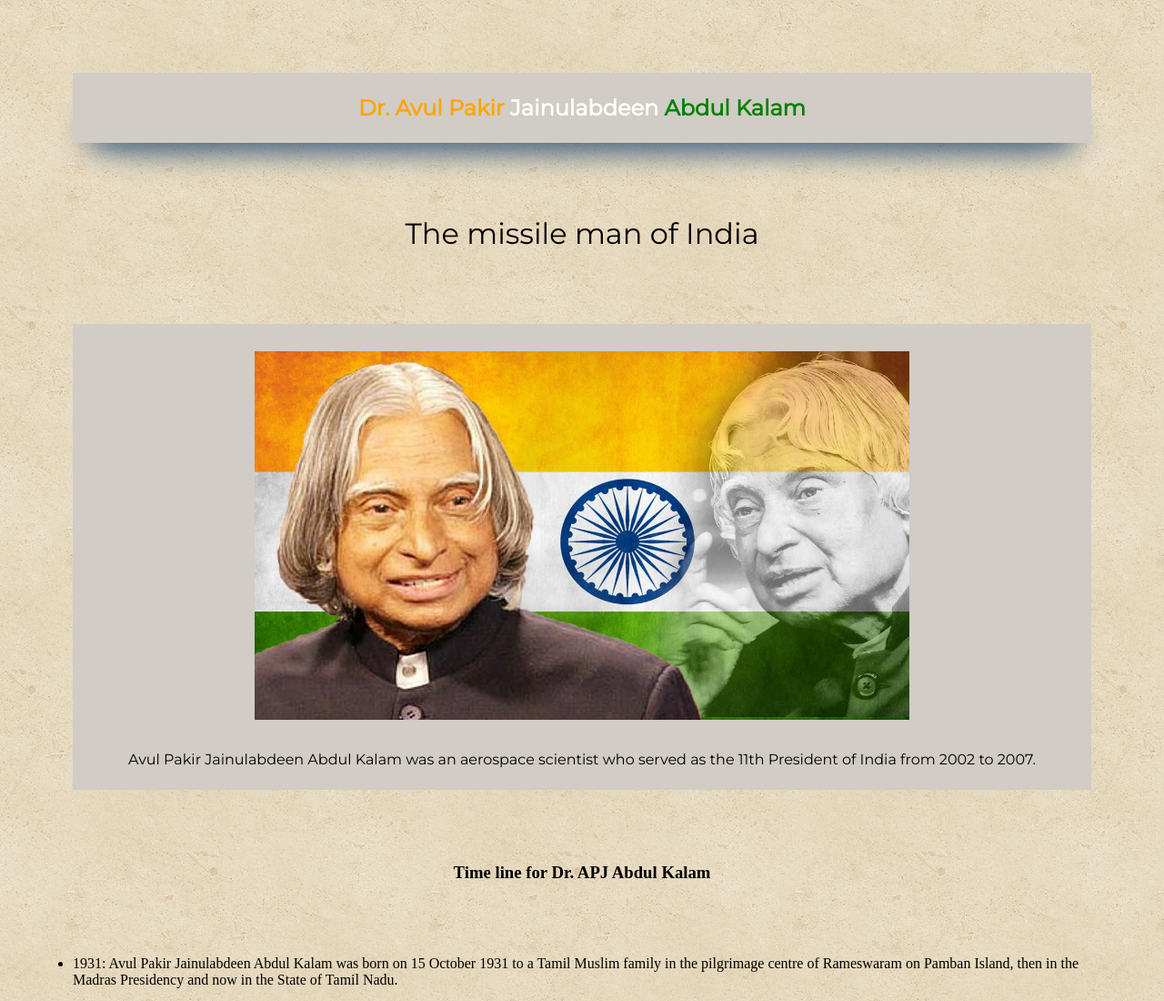
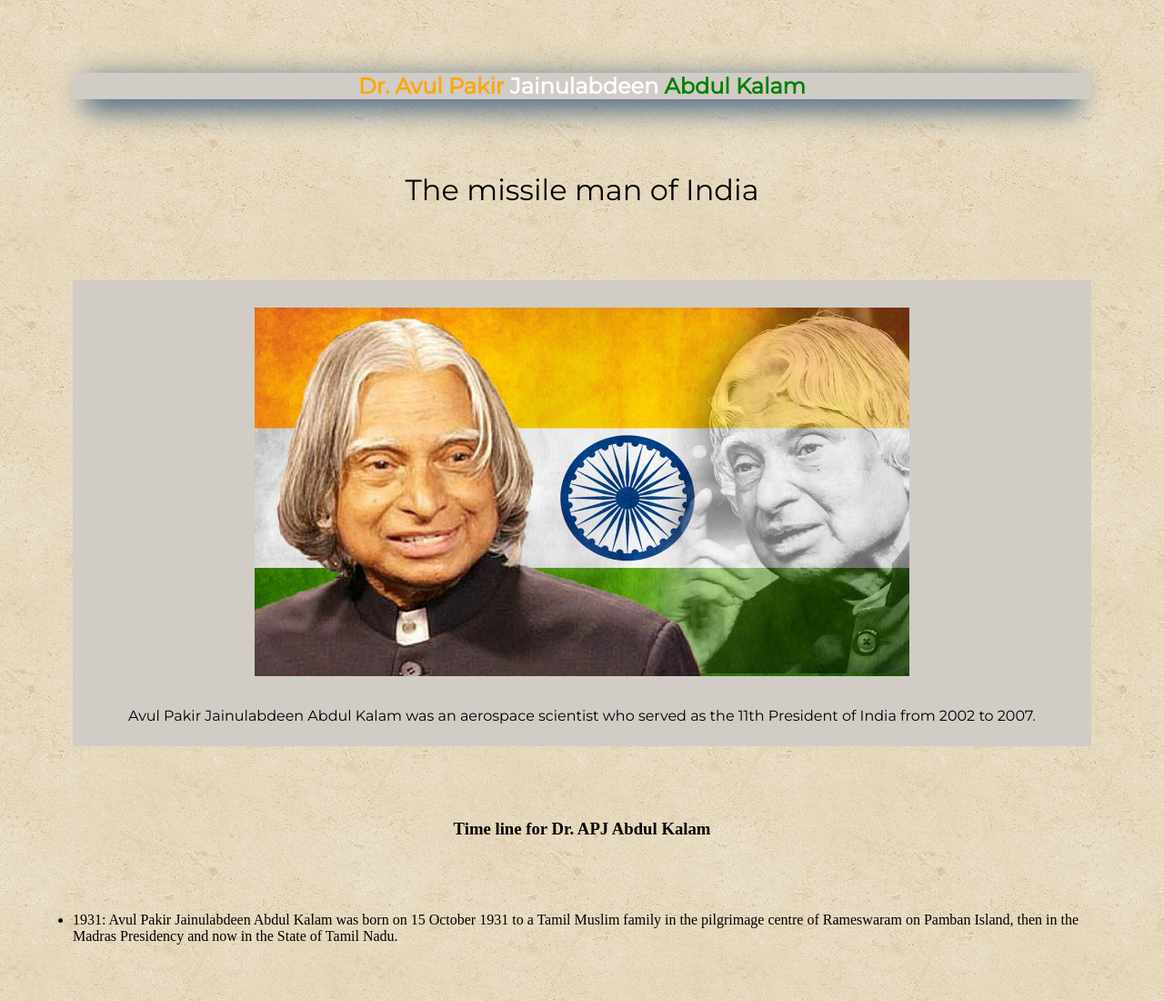
Before and after one commit to anandhakrishnanm/Dr.KalamTributePage, a plain HTML site: page index.html in a window 1280 px wide. Shown: the top 1100 px of the page at 91% size. Drawn offline with Linux system fonts and the light colour scheme.

Commit message:
Update style.css

```diff
--- a/style.css
+++ b/style.css
@@ -14,7 +14,7 @@ body {
     margin: 10vh;
     box-shadow: black;
     background-color: #d1ccc5;
-    padding: 3vh;
+    padding: 0vh;
     position: relative;
 
 }
```
